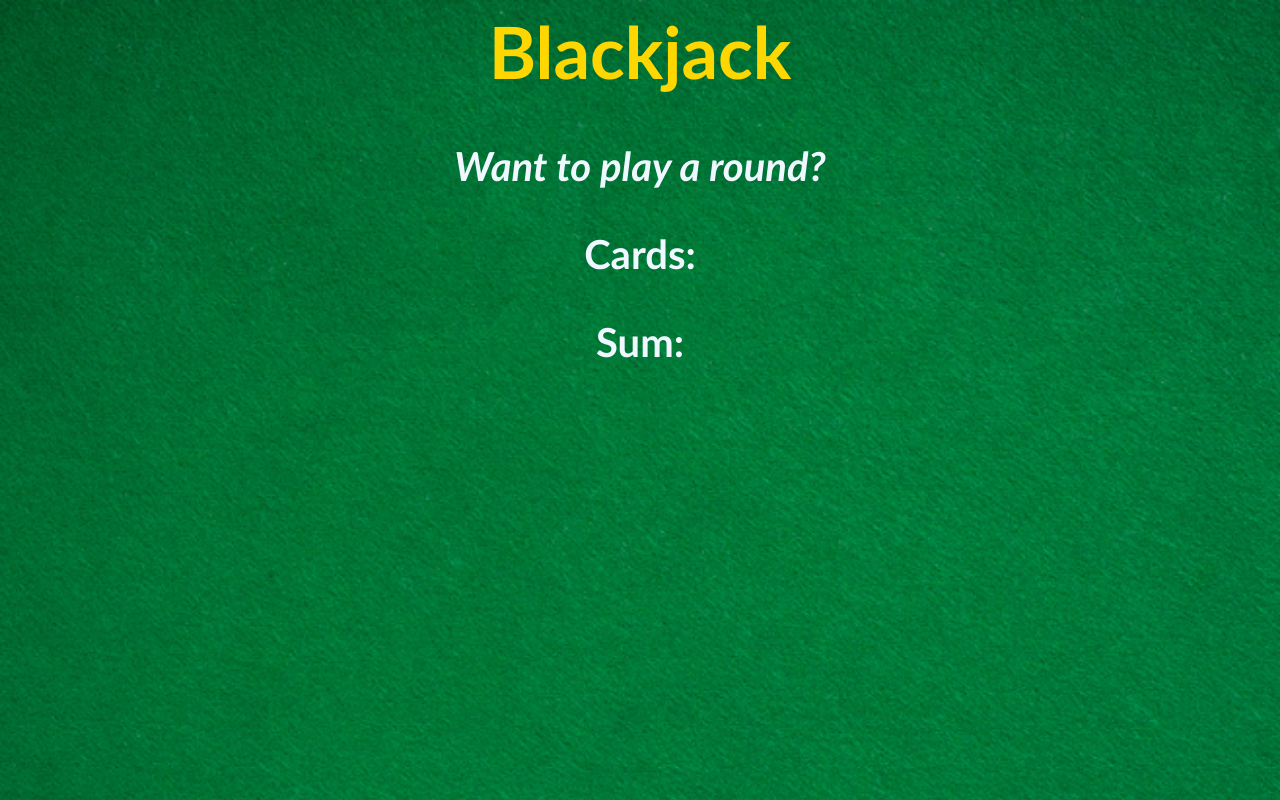
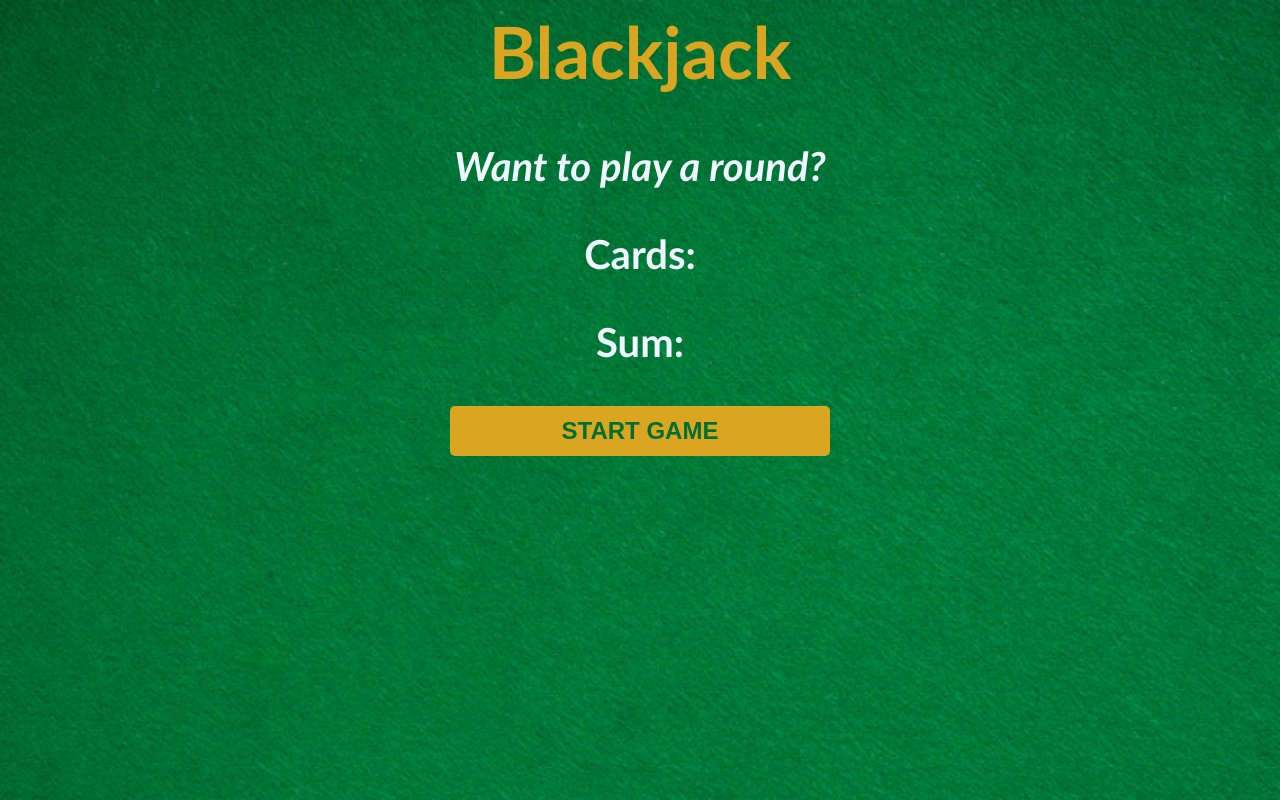
Before and after one commit to gspider8/blackjack-game, a plain HTML site: page index.html in a window 1280 px wide. Drawn offline with Linux system fonts and the light colour scheme.

Commit message:
Adding the button

```diff
--- a/index.css
+++ b/index.css
@@ -7,7 +7,7 @@ body {
 }
 
 h1 {
-    color: gold;
+    color: goldenrod;
     font-size: 4.5rem;
 }
 p {
@@ -17,3 +17,17 @@ p {
 #message-el {
     font-style: italic;
 }
+
+button {
+    background-color: goldenrod;
+    border: 0;
+    width: 380px;
+    height: 50px;
+    border-radius: 5px;
+    font-size: 1.5rem;
+    color: #016f32;
+    font-weight: bold;
+}
+button:hover {
+    cursor: pointer;
+}
--- a/index.html
+++ b/index.html
@@ -7,6 +7,9 @@
         <p id="message-el">Want to play a round?</p>
         <p>Cards:</p>
         <p>Sum:</p>
+        <!-- 1. Create a button that says START GAME.
+        Make it call a startGame() function when clicked -->
+        <button onclick="startGame()">START GAME</button>
         <script src="index.js"></script>
     </body>
 </html>
--- a/index.js
+++ b/index.js
@@ -5,10 +5,9 @@ let sum = firstCard + secondCard;
 let hasBlackJack = false
 let isAlive = true
 
-// 1. Declare a variable called message and assign its value to an empty string
 let message = ""
 
-// 2. Reassign the message variable to the string we're logging out
+function startGame() {
     if (sum <= 20) {
         message = "Do you want to draw a new card?"
     } else if (sum === 21) {
@@ -18,6 +17,7 @@ if (sum <= 20) {
         isAlive = false
         message = "You're out of the game! :("
     }
+    document.getElementById("message-el").textContent = message
+    console.log("Score: " + sum + " | " + message)
 
-// 3. Log it out!
-console.log("Score: " + sum + " | " + message)
+}
```
Lines whose indentation alone changed are shown as unchanged.
